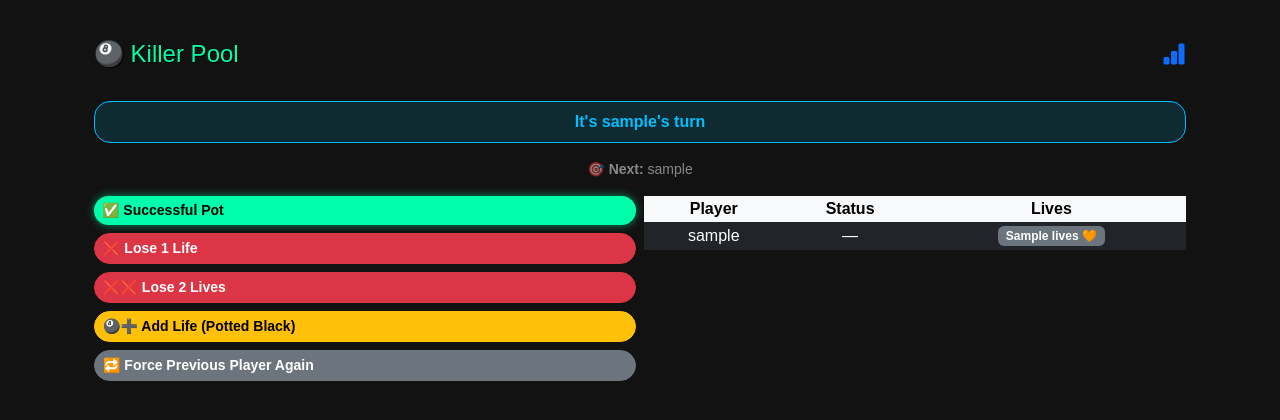
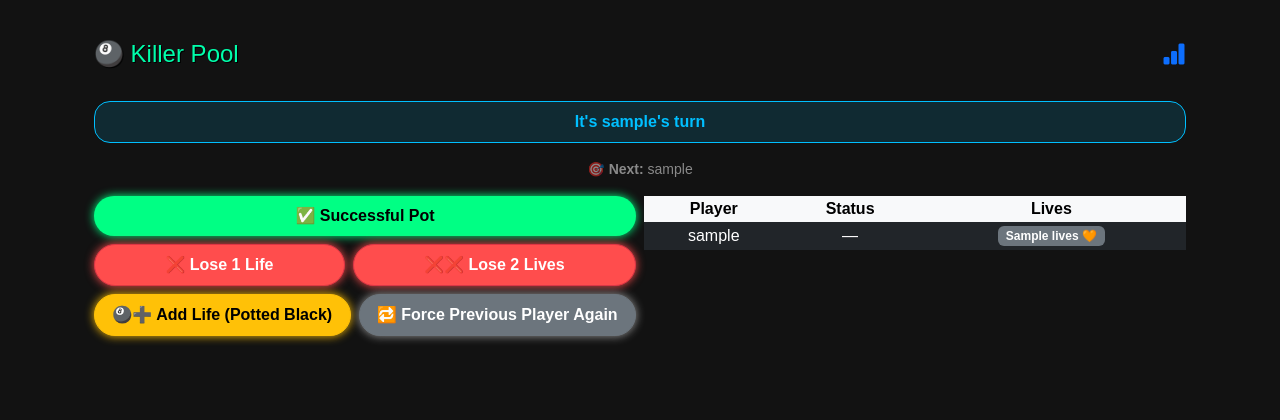
Before and after one commit to UKPOOLCLUB/plum-events, a Django app: template events/templates/events/killer_game.html in a window 1280 px wide. Shown: the top 420 px of the page. Run offline with Django 4.2, Linux system fonts and the light colour scheme; the template is opened without the code that fills it: most values are stand-ins (such as "Sample title", 1, 10 or a date in 2020); parts of the project's set-up code (start-up, migrations or seed data) failed here and were passed over.

Commit message:
troubleshooting

```diff
--- a/events/templates/events/killer_game.html
+++ b/events/templates/events/killer_game.html
@@ -42,30 +42,46 @@
   <div class="col-12 col-md-6">
     <form method="post" action="{% url 'killer_submit_turn' event.id %}">
   {% csrf_token %}
-      <div class="d-grid gap-2">
 
-        <button name="action" value="successful_pot" class="btn btn-success btn-sm w-100 text-start">
+  <div class="mb-2">
+    <!-- Row 1: Successful Pot -->
+    <div class="d-grid">
+      <button name="action" value="successful_pot"
+        class="btn btn-success rounded-pill py-2 fw-semibold">
         ✅ Successful Pot
       </button>
+    </div>
+  </div>
 
-        <button name="action" value="lose_one_life" class="btn btn-danger btn-sm w-100 text-start">
+  <div class="mb-2">
+    <!-- Row 2: Lose 1 / Lose 2 -->
+    <div class="d-flex flex-wrap gap-2">
+      <button name="action" value="lose_one_life"
+        class="btn btn-danger rounded-pill flex-fill py-2 fw-semibold">
         ❌ Lose 1 Life
       </button>
-
-        <button name="action" value="lose_two_lives" class="btn btn-danger btn-sm w-100 text-start">
+      <button name="action" value="lose_two_lives"
+        class="btn btn-danger rounded-pill flex-fill py-2 fw-semibold">
         ❌❌ Lose 2 Lives
       </button>
+    </div>
+  </div>
 
-        <button name="action" value="add_life" class="btn btn-warning btn-sm w-100 text-start">
+  <div>
+    <!-- Row 3: Add Life / Force Repeat -->
+    <div class="d-flex flex-wrap gap-2">
+      <button name="action" value="add_life"
+        class="btn btn-warning rounded-pill flex-fill py-2 fw-semibold">
         🎱➕ Add Life (Potted Black)
       </button>
-
-        <button name="action" value="repeat_previous" class="btn btn-secondary btn-sm w-100 text-start">
+      <button name="action" value="repeat_previous"
+        class="btn btn-secondary rounded-pill flex-fill py-2 fw-semibold">
         🔁 Force Previous Player Again
       </button>
-
+    </div>
   </div>
 </form>
+
   </div>
 {% endif %}
 
@@ -176,6 +192,35 @@
   opacity: 0.5;
   text-decoration: line-through;
 }
+
+.btn-success {
+  background-color: #00ff84;
+  color: black;
+  box-shadow: 0 0 10px #00ff84;
+}
+
+.btn-danger {
+  background-color: #ff4d4d;
+  color: white;
+  box-shadow: 0 0 10px #ff4d4d;
+}
+
+.btn-warning {
+  background-color: #ffc107;
+  color: black;
+  box-shadow: 0 0 10px #ffc107;
+}
+
+.btn-secondary {
+  background-color: #6c757d;
+  color: white;
+  box-shadow: 0 0 10px #999;
+}
+
+.btn {
+  min-width: 140px;
+}
+
 </style>
 
 {% endblock %}
```
Lines whose indentation alone changed are shown as unchanged.
